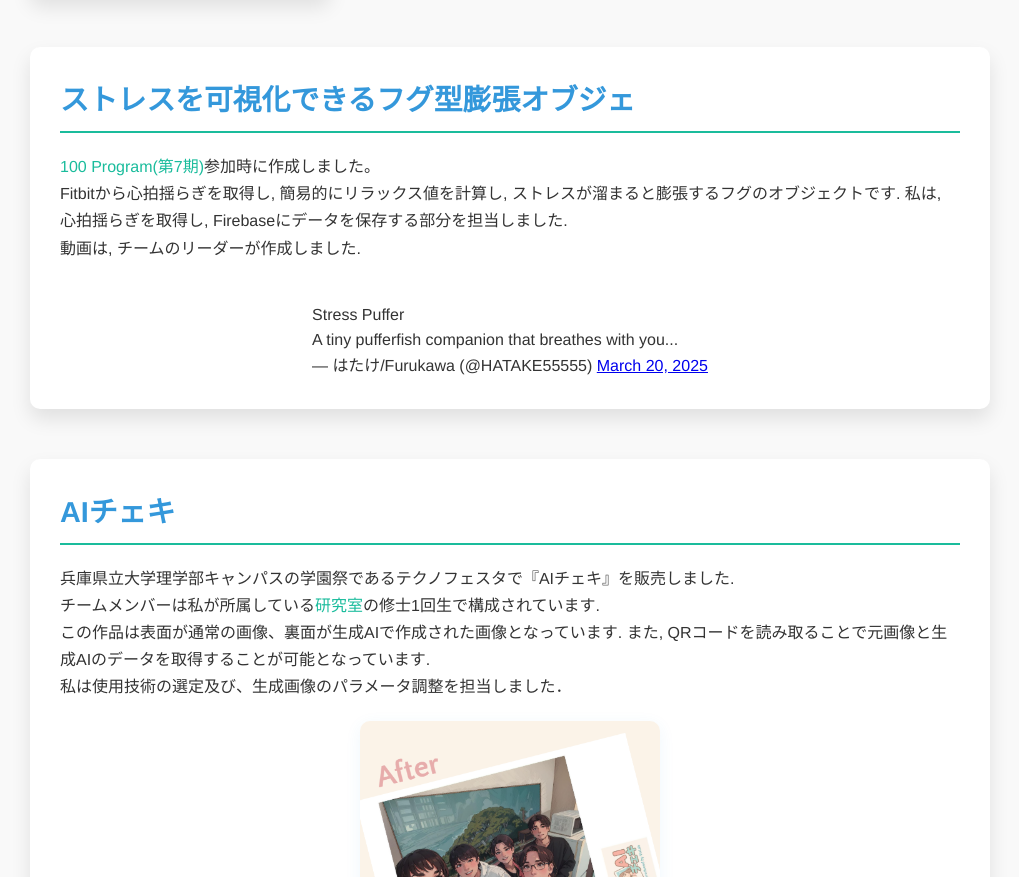
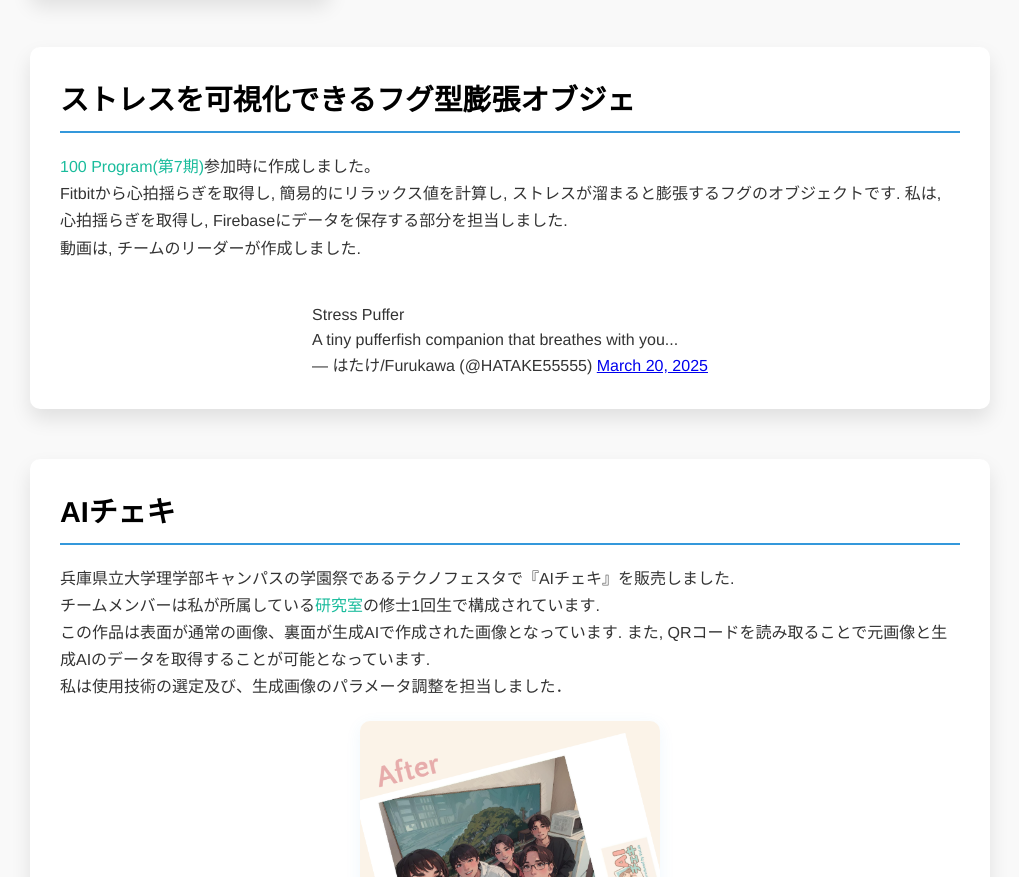
Before and after one commit to hhyytt0126/MyWeb, a plain HTML site: page Make/make.html in a window 1280 px wide. Shown: the part 1624-2501 px from the top of the page, without its empty margins (130-1149 px from the left). Drawn offline with Linux system fonts and the light colour scheme.

Commit message:
fix: style.css

```diff
--- a/Make/style.css
+++ b/Make/style.css
@@ -261,7 +261,7 @@ h1 {
 .featured-project h2 {
   font-size: 1.8rem;
   margin-bottom: 20px;
-  color: var(--primary-color);
+  color: black;
   position: relative;
   padding-bottom: 10px;
 }
@@ -273,7 +273,7 @@ h1 {
   bottom: 0;
   width: 100%;
   height: 2px;
-  background-color: var(--accent-color);
+  background-color: var(--primary-color);
 }
 
 .featured-content {
```
